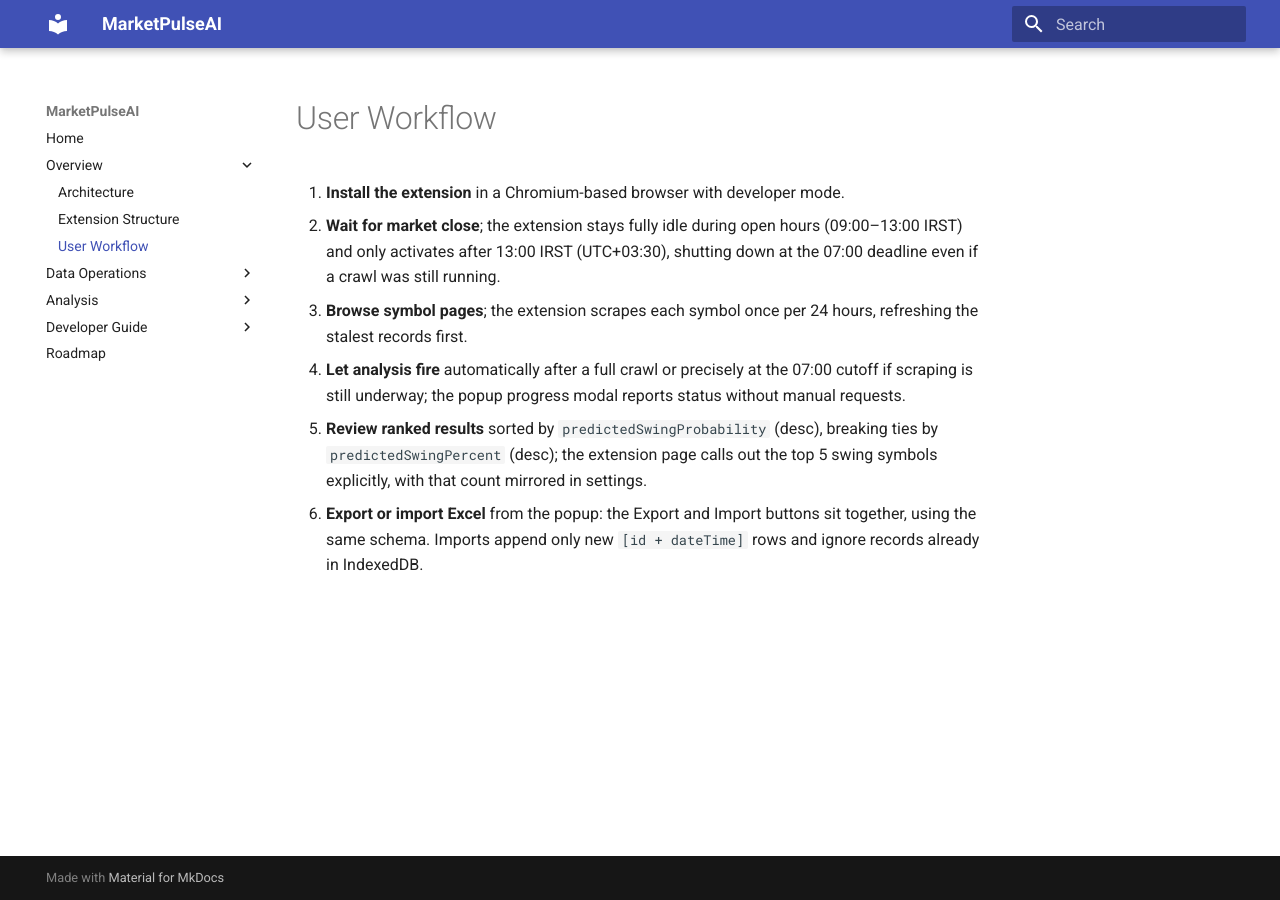
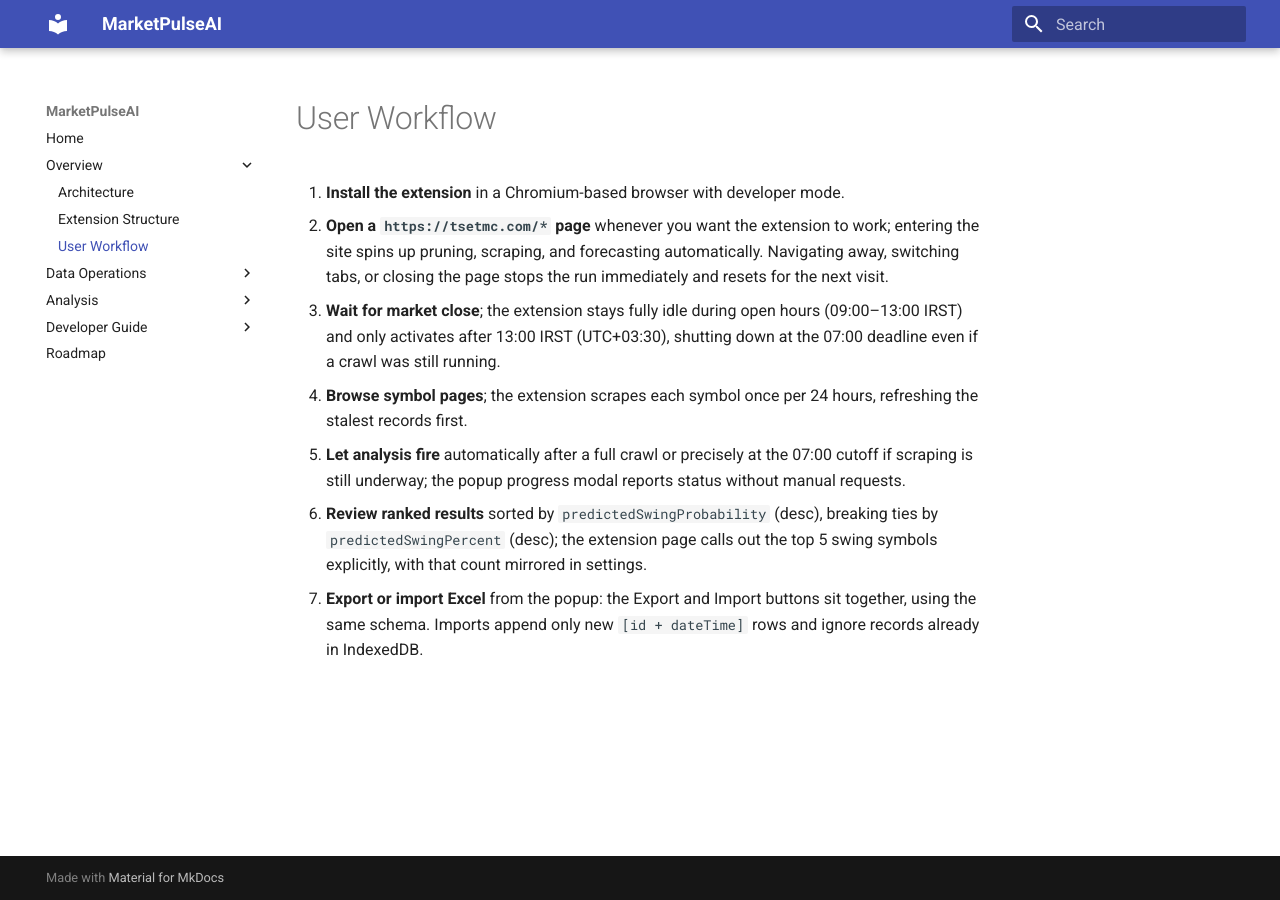
Before and after one commit to shari-ar/MarketPulseAI, an MkDocs documentation site: the page built from docs/user-workflow.md, in a window 1280 px wide. Built offline with MkDocs 1.6.1 and Material for MkDocs 9.7.7, drawn with Linux system fonts in a browser that asks for light colours.

Commit message:
Document tab-aware activation on tsetmc pages

```diff
--- a/docs/user-workflow.md
+++ b/docs/user-workflow.md
@@ -1,8 +1,9 @@
 # User Workflow
 
 1. **Install the extension** in a Chromium-based browser with developer mode.
-2. **Wait for market close**; the extension stays fully idle during open hours (09:00–13:00 IRST) and only activates after 13:00 IRST (UTC+03:30), shutting down at the 07:00 deadline even if a crawl was still running.
-3. **Browse symbol pages**; the extension scrapes each symbol once per 24 hours, refreshing the stalest records first.
-4. **Let analysis fire** automatically after a full crawl or precisely at the 07:00 cutoff if scraping is still underway; the popup progress modal reports status without manual requests.
-5. **Review ranked results** sorted by `predictedSwingProbability` (desc), breaking ties by `predictedSwingPercent` (desc); the extension page calls out the top 5 swing symbols explicitly, with that count mirrored in settings.
-6. **Export or import Excel** from the popup: the Export and Import buttons sit together, using the same schema. Imports append only new `[id + dateTime]` rows and ignore records already in IndexedDB.
+2. **Open a `https://tsetmc.com/*` page** whenever you want the extension to work; entering the site spins up pruning, scraping, and forecasting automatically. Navigating away, switching tabs, or closing the page stops the run immediately and resets for the next visit.
+3. **Wait for market close**; the extension stays fully idle during open hours (09:00–13:00 IRST) and only activates after 13:00 IRST (UTC+03:30), shutting down at the 07:00 deadline even if a crawl was still running.
+4. **Browse symbol pages**; the extension scrapes each symbol once per 24 hours, refreshing the stalest records first.
+5. **Let analysis fire** automatically after a full crawl or precisely at the 07:00 cutoff if scraping is still underway; the popup progress modal reports status without manual requests.
+6. **Review ranked results** sorted by `predictedSwingProbability` (desc), breaking ties by `predictedSwingPercent` (desc); the extension page calls out the top 5 swing symbols explicitly, with that count mirrored in settings.
+7. **Export or import Excel** from the popup: the Export and Import buttons sit together, using the same schema. Imports append only new `[id + dateTime]` rows and ignore records already in IndexedDB.
```
Also changed, not shown: docs/architecture.md (+1 -1 lines), docs/data-collection.md (+1 -0 lines), docs/index.md (+1 -0 lines), docs/scheduling.md (+1 -0 lines).
